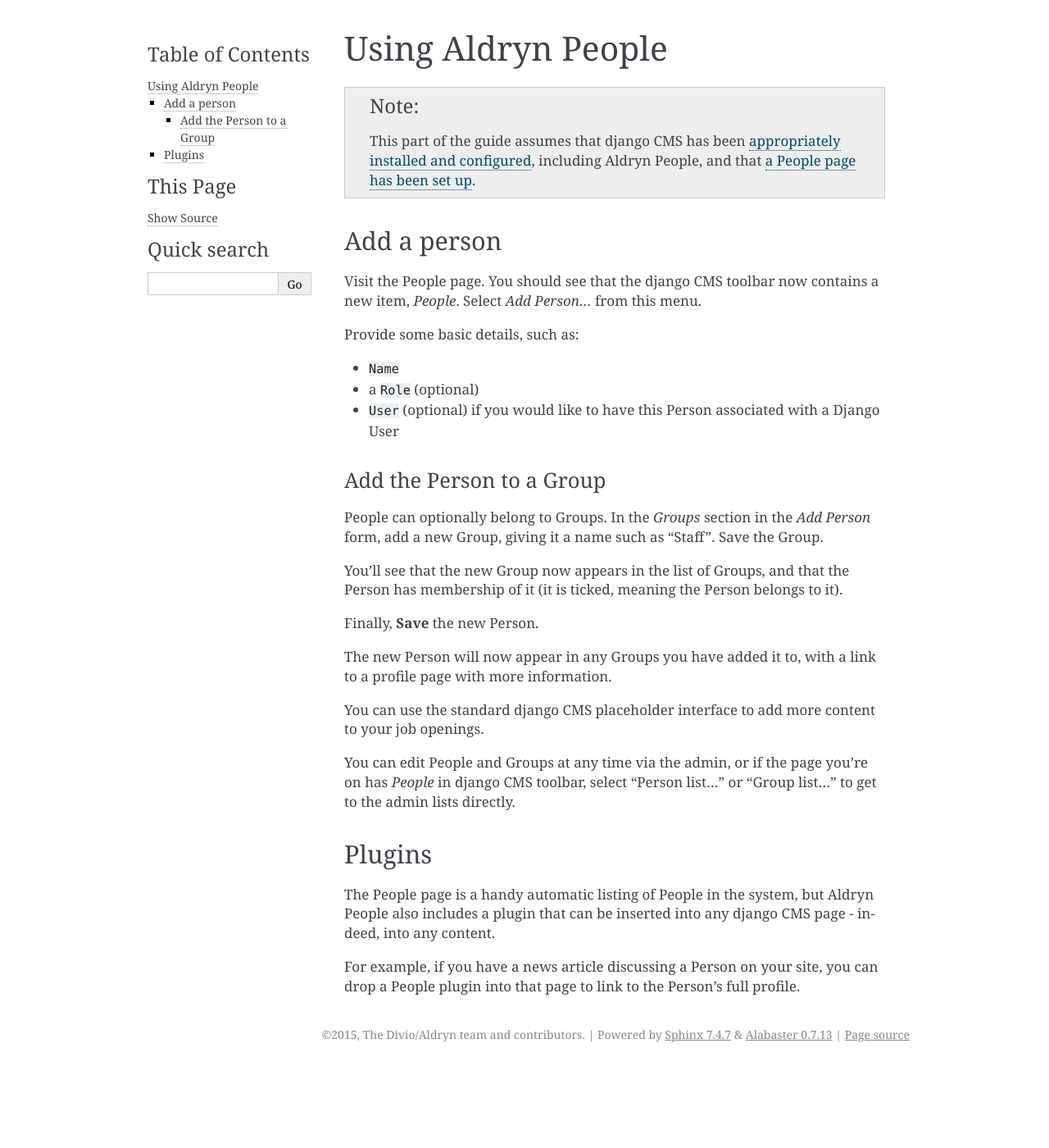
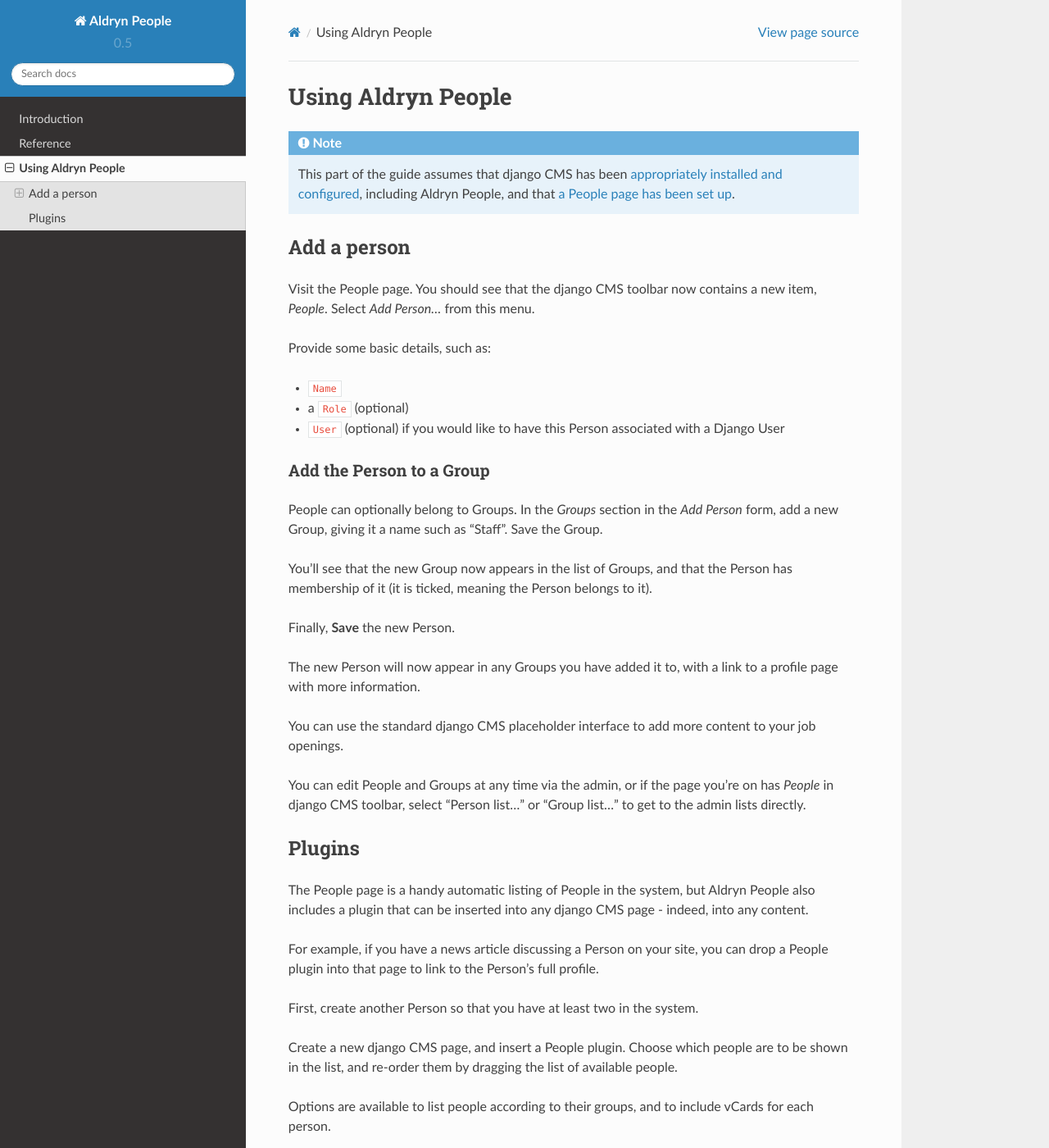
Before and after one commit to divio/aldryn-people, a Sphinx documentation site: the page built from docs/user/index.rst, in a window 1280 px wide and 1400 px high. Shown: the whole window at 82% size. Built offline with Sphinx 7.4.7 and the Read the Docs theme 2.0.0, drawn with Linux system fonts in a browser that asks for light colours; some of the changed text lies outside the part shown.

```diff
--- a/docs/conf.py
+++ b/docs/conf.py
@@ -106,9 +106,16 @@ todo_include_todos = False
 
 # -- Options for HTML output ----------------------------------------------
 
-# The theme to use for HTML and HTML Help pages.  See the documentation for
-# a list of builtin themes.
-html_theme = 'alabaster'
+# on_rtd is whether we are on readthedocs.org
+on_rtd = os.environ.get('READTHEDOCS', None) == 'True'
+
+if not on_rtd:  # only import and set the theme if we're building docs locally
+    try:
+        import sphinx_rtd_theme
+        html_theme = 'sphinx_rtd_theme'
+        html_theme_path = [sphinx_rtd_theme.get_html_theme_path()]
+    except:
+        html_theme = 'default'
 
 # Theme options are theme-specific and customize the look and feel of a theme
 # further.  For a list of options available for each theme, see the
--- a/docs/index.rst
+++ b/docs/index.rst
@@ -17,4 +17,5 @@ Aldryn People is `open-source software <https://github.com/aldryn/aldryn-people>
    :maxdepth: 2
 
    introduction/index
+   reference/index
    user/index
--- a/docs/user/index.rst
+++ b/docs/user/index.rst
@@ -50,3 +50,11 @@ includes a plugin that can be inserted into any django CMS page - indeed, into a
 
 For example, if you have a news article discussing a Person on your site, you can drop a People
 plugin into that page to link to the Person's full profile.
+
+First, create another Person so that you have at least two in the system.
+
+Create a new django CMS page, and insert a People plugin. Choose which people are to be shown in
+the list, and re-order them by dragging the list of available people.
+
+Options are available to list people according to their groups, and to include vCards for each
+person.
```
Also changed, not shown: README.rst (+23 -135 lines), docs/introduction/installation.rst (+46 -3 lines), docs/reference/index.rst (added, +25 -0 lines), 1 other file.
